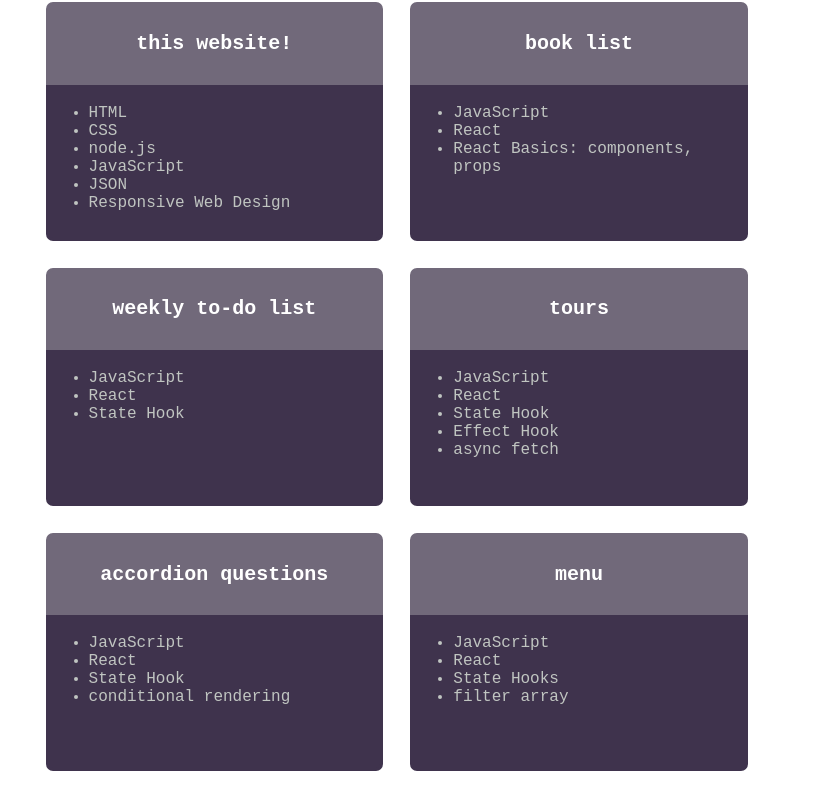
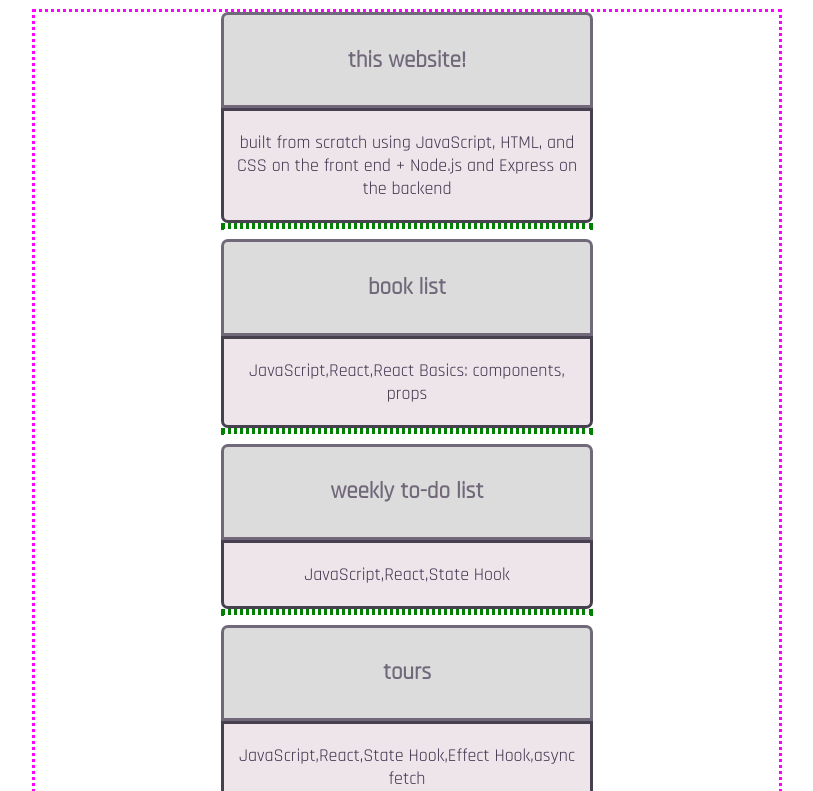
Before and after one commit to melaniehendricks/paradoxclub_pages, a plain HTML site: page projects.html in a window 1280 px wide. Shown: the part 144-935 px from the top of the page, without its empty margins (233-1046 px from the left). Drawn offline with Linux system fonts and the light colour scheme.

Commit message:
changed font, project tiles in progress but not final form

```diff
--- a/index.css
+++ b/index.css
@@ -8,7 +8,7 @@
     transition: 0.3s; /* add transition on hover */
     padding: 10px; /* 10px top bottom */
     text-decoration: none;
-    font-size: 1.25rem;
+    font-size: 1.5rem;
     /* color: #7d8491; */
     color:#71697a;
     border-radius: 5px 5px;
@@ -44,9 +44,12 @@
 
 body {
     margin: 0;
-    font-size: 16px;
+    font-size: 18px;
     color: #5d576b;
-    font-family: 'Courier New', Courier, monospace;
+    font-family: 'Rajdhani',
+            Verdana,
+            sans-serif;
+    /* font-family: 'Courier New', Courier, monospace; */
     /*font-family: optima;*/
 }
 
@@ -71,6 +74,8 @@ index.html
 .section-two {
     text-align: center; /* centers content in div */
 }
+
+
 
 /*
 ===============
@@ -104,45 +109,57 @@ projects.html
 
 .projects-h1 {
     padding-left: 15px;
+    text-align: center; /* centers content in div */
 }
 
 .projects {
     display: flex; /* defines flex container */
-    flex-direction: row;
-    flex-wrap: wrap;
+    flex-direction: column; /* establishes main axis */
+    /* flex-wrap: wrap; */
     margin: auto;
-    /* border: 3px dotted magenta; */
+    border: 3px dotted magenta;
+    /* background-color: #dcdcdd; */
 }
 
 .project {
-    width: 45%;
-    margin: 0.85em 0.85em;
+    width: 50%;
+    margin: auto;
     /* border: 3px solid orange; */
+    padding: 0 0 10 0; /* T R B L */
 }
 
 .proj-name {
-    background-color:#71697a;
+    background-color:#dcdcdd;
     border: 3px solid #71697a;
     text-align:center;
-    color: white;
+    color: #71697a;
     border-radius: 7px 7px 0px 0px; /* rounded top corners */
 }
 
-.proj-name:hover {
+/* .proj-name:hover {
     background-color: white;
     color: #71697a;
+} */
+
+.proj-name h4 {
+    font-size: 23px;
 }
 
-.proj-name h4 {
-    font-size: 20px;
+.description {
+    border: 3px solid #47404f;
+    color:#3f334d;
+    background-color: #eee5ea;
+    /* height: 130px; */
+    border-radius: 0px 0px 7px 7px; /* rounded bottom corners */
+    text-align: center;
 }
 
-.skills {
-    border: 3px solid #3f334d;
-    color:#c0c5c1;
-    background-color: #3f334d;
-    height: 150px;
-    border-radius: 0px 0px 7px 7px; /* rounded bottom corners */
+.descText {
+    margin: 20 10 20 10; /* T R B L */
+}
+
+.githubLink {
+    border: 3px dotted green;
 }
 
 
@@ -213,16 +230,18 @@ contact.html
 
 /* ============= LISTS ===============================================*/
 
+.section-three h3 {
+    font-size: 2rem;
+}
 
 .section-three ul {
-    font-size: 1rem; /*fonts => rem, margins/padding => em */
     display: flex; /* displays side-by-side */
     list-style-type: none;
 }
 
 .section-three ul li {
     padding-right: 2em;
-    font-size: 0.9rem;
+    font-size: 1.2rem; /*fonts => rem, margins/padding => em */
 
 }
 
@@ -231,10 +250,10 @@ contact.html
 .section-three ul li a:link{
     color: #71697a;
 }
-
+/*
 ol {
     list-style-type:disc;
-}
+} */
 
 /* ======== MEDIA QUERIES ================================================*/
 
--- a/projects.html
+++ b/projects.html
@@ -3,6 +3,10 @@
   <meta name="viewport" content="width=device-width, initial-scale=1.0" />
   <head>
     <title>projects</title>
+    <link
+      rel="stylesheet"
+      href="https://fonts.googleapis.com/css?family=Rajdhani"
+    />
     <link rel="icon" type="image/x-icon" href="photos/favicon.ico" />
     <link rel="stylesheet" href="index.css" />
   </head>
--- a/projects.js
+++ b/projects.js
@@ -26,24 +26,23 @@ export function fetchProjects() {
         projName.appendChild(name);
         project.appendChild(projName);
 
-        // create skills div + ordered list
+        // create description div + paragraph
         const skills = document.createElement("div");
-        skills.setAttribute("class", "skills");
-        const list = document.createElement("ol");
+        skills.setAttribute("class", "description");
+        const desc = document.createElement("p");
+        desc.setAttribute("class", "descText");
+        desc.innerHTML = projects[i].skills;
 
-        // iterate through skills,
-        // create li for each and assign skill at index
-        // append li to ordered list
-        for (let s = 0; s < projects[i].skills.length; s++) {
-          const listItem = document.createElement("li");
-          listItem.innerHTML = projects[i].skills[s];
-          list.appendChild(listItem);
-        }
+        // append description to skills div
+        // append skills div to project div
+        skills.appendChild(desc);
+        project.appendChild(skills);
 
-        // append ordered list to skills div
-        // append skills div to project div
-        skills.appendChild(list);
-        project.appendChild(skills);
+        // create github div
+        // append to project div
+        const githubDiv = document.createElement("div");
+        githubDiv.setAttribute("class", "githubLink");
+        project.appendChild(githubDiv);
 
         project.addEventListener("click", clickableProjects);
 
--- a/projects.json
+++ b/projects.json
@@ -2,14 +2,7 @@
   "projects": [
     {
       "name": "this website!",
-      "skills": [
-        "HTML",
-        "CSS",
-        "node.js",
-        "JavaScript",
-        "JSON",
-        "Responsive Web Design"
-      ]
+      "skills": "built from scratch using JavaScript, HTML, and CSS on the front end + Node.js and Express on the backend"
     },
     {
       "name": "book list",
```
Also changed, not shown: activities.html (+4 -0 lines), contact.html (+4 -0 lines), index.html (+4 -0 lines).
